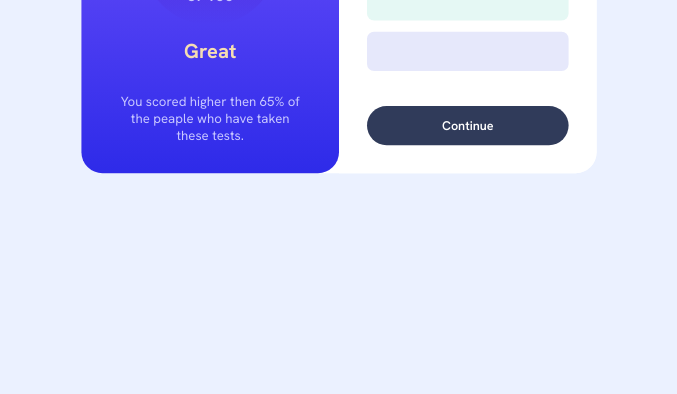
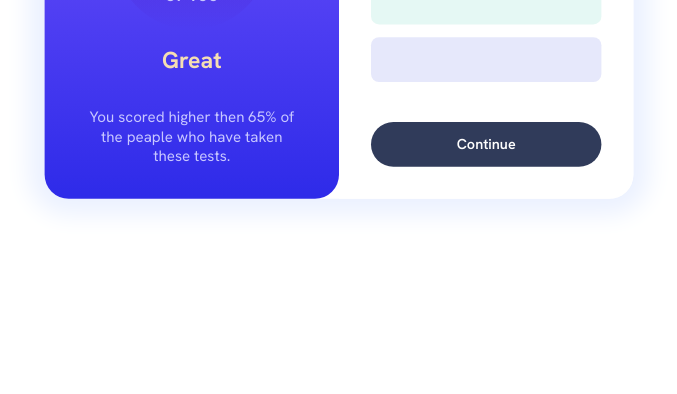
Before and after one commit to WillamiFerreira/Results-Summary-Component, a plain HTML site: page index.html in a window 1280 px wide. Shown: the part 406-800 px from the top of the page, without its empty margins (301-978 px from the left). Drawn offline with Linux system fonts and the light colour scheme.

Commit message:
box shadow added

```diff
--- a/index.html
+++ b/index.html
@@ -64,5 +64,6 @@
 
     </main>
     <script  type='module' src="src/main.js"></script>
+    <script src="src/interactions.js"></script>
   </body>
 </html>
--- a/public/styles/medias.css
+++ b/public/styles/medias.css
@@ -2,7 +2,7 @@
 
     body{
         display: flex;
-        background-color: var(--pale-blue);
+        background-color: var(--white);
         justify-content: center; align-items: center;
 
     }
@@ -13,10 +13,11 @@
         max-height: 512px;
 
         background-color: var(--white);
+        box-shadow: 0px 0px 30px 20px var(--pale-blue) ;
 
         border-radius: 30px;
 
-        transform: scale(0.7);
+        transform: scale(0.8);
     }
 
     .result-ct{
--- a/public/styles/style.css
+++ b/public/styles/style.css
@@ -86,6 +86,7 @@ main{
   flex-direction: row-reverse;
 
   font-size: 0.9em;
+  font-weight: 700;
   color: var(--dark-gray-blue);
 
 }
--- a/src/main.js
+++ b/src/main.js
@@ -16,5 +16,4 @@ for (let i = 0; i < 4; i++){
     icon_and_title_ct.appendChild(item_category);
     score.appendChild(item_score);
 
-
 }
```
